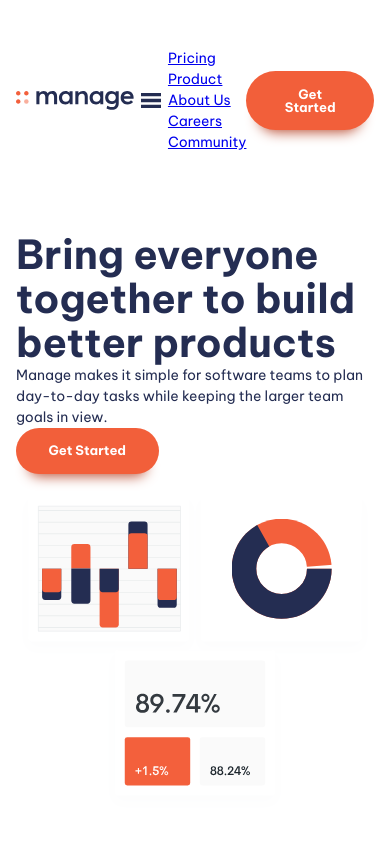
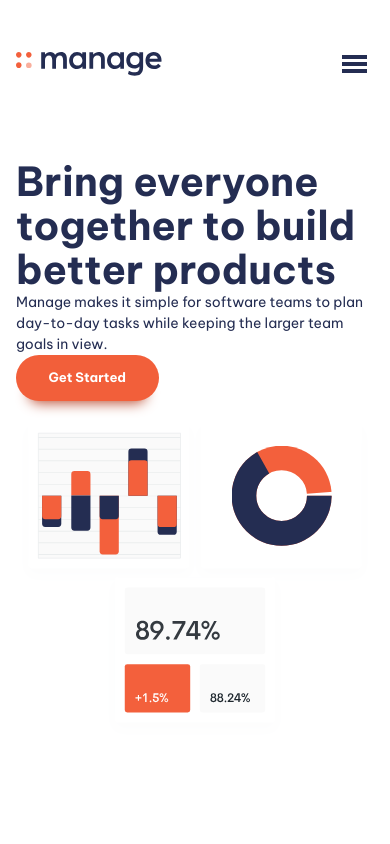
Before and after one commit to Annie-Huang/fem-manage-landing-page, a website built with Vite: page index.html in a window 390 px wide. Shown: the top 844 px of the page. Built offline with nearby package versions, Linux system fonts and the light colour scheme.

Commit message:
!!! "Desktop first" for the navigation

```diff
--- a/index.html
+++ b/index.html
@@ -47,7 +47,7 @@
               <li><a href="#">Community</a></li>
             </ul>
           </nav>
-          <button class="button">Get Started</button>
+          <button class="button" style="display: none">Get Started</button>
         </div>
       </div>
     </header>
--- a/style.css
+++ b/style.css
@@ -273,10 +273,21 @@ body {
 }
 .nav-wrapper {
   display: flex;
+  justify-content: space-between;
   align-items: center;
 }
 
 .mobile-nav-toggle {
+  display: none;
+}
+
+@media (max-width: 50em) {
+  .primary-navigation {
+    display: none;
+  }
+
+  .mobile-nav-toggle {
+    display: block;
     cursor: pointer;
     background: transparent;
     border: 0;
@@ -286,3 +297,4 @@ body {
   .mobile-nav-toggle .icon-close {
     display: none;
   }
+}
```
Lines whose indentation alone changed are shown as unchanged.
